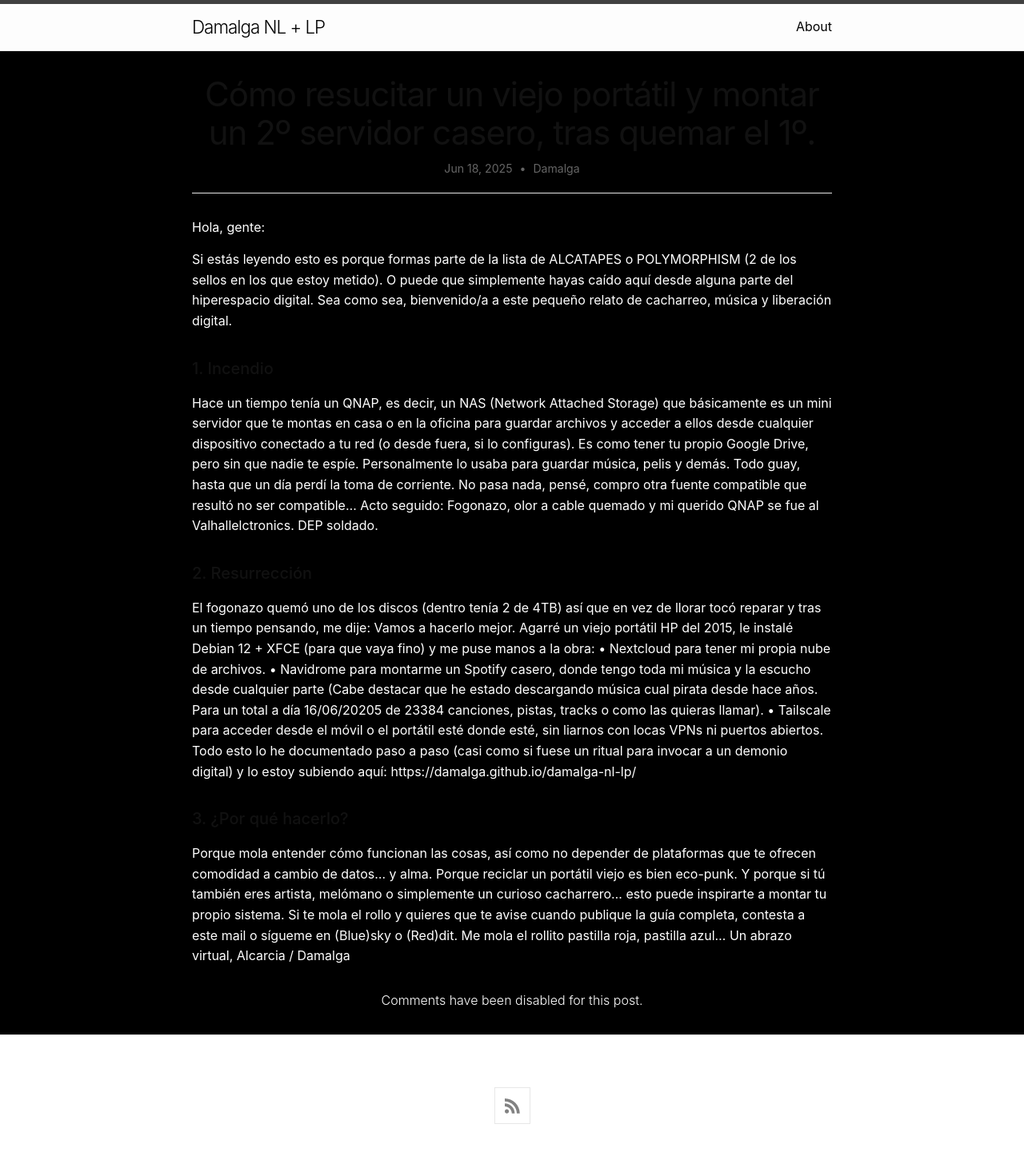
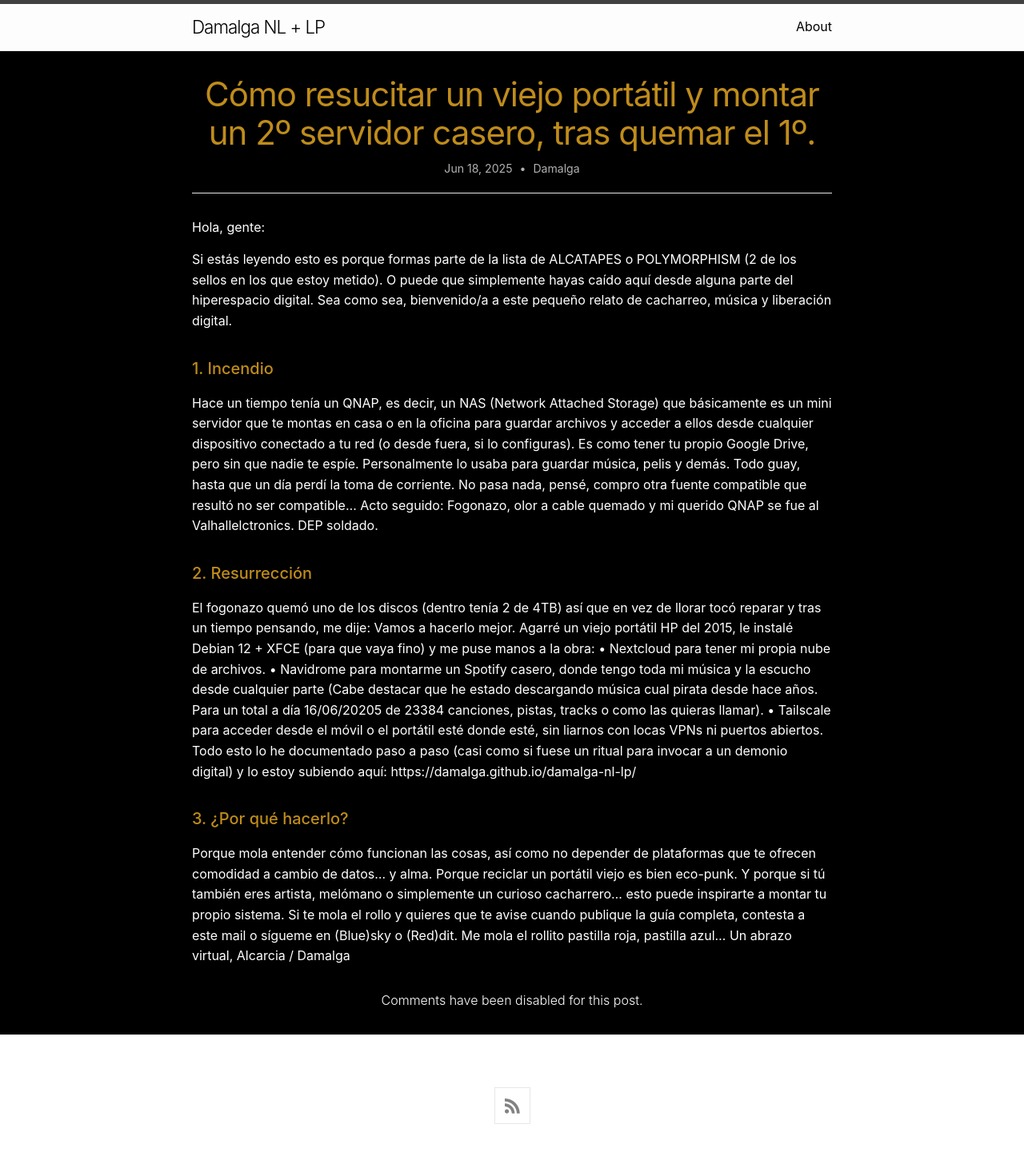
Before and after one commit to damalga/damalga-nl-lp, a Jekyll site: the page built from _posts/2025-06-18-resucitar-viejo-portatil-y-montar-servidor.md, in a window 1280 px wide. Shown: the whole page at 80% size. Built offline with Jekyll 4.4.1, drawn with Linux system fonts in a browser that asks for light colours; some web fonts are replaced.

Commit message:
style changes

```diff
--- a/_sass/minima/custom-styles.scss
+++ b/_sass/minima/custom-styles.scss
@@ -11,6 +11,12 @@
 @supports (font-variation-settings: normal) {
     :root {
         font-family: InterVariable, sans-serif;
+    }
+}
+
+a{
+    &:hover{
+        text-decoration: underline $light-gray;
     }
 }
 
@@ -31,6 +37,21 @@ body.site-body {
                             }
                         }
                     }
+                }
+            }
+        }
+        .post{
+            .post-header{
+                h1{
+                    color: $damalga-yellow;
+                }
+                .post-meta{
+                    color: $light-gray;
+                }
+            }
+            .post-content{
+                h4{
+                    color: $damalga-yellow;
                 }
             }
         }
--- a/_sass/minima/custom-variables.scss
+++ b/_sass/minima/custom-variables.scss
@@ -1,7 +1,8 @@
 // Placeholder to allow overriding predefined variables smoothly.
 
-$dark-gray: #1a1a1a;
-$light-gray: #f1f1f1;
+$darkest-gray: #1a1a1a;
+$lighest-gray: #f1f1f1;
+$light-gray: #b1b1b1;
 
 $damalga-blue: #1B52BF;
 $damalga-yellow: #BF8C1B;
```
